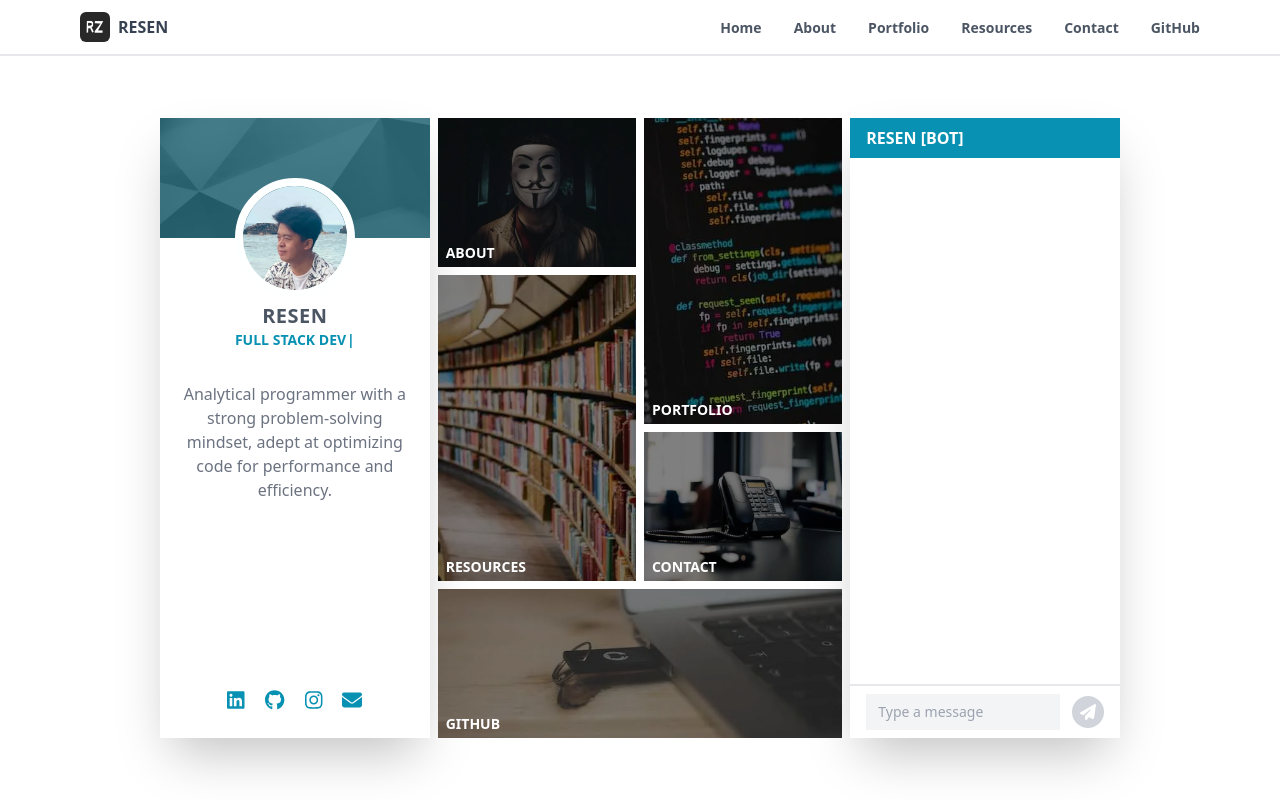
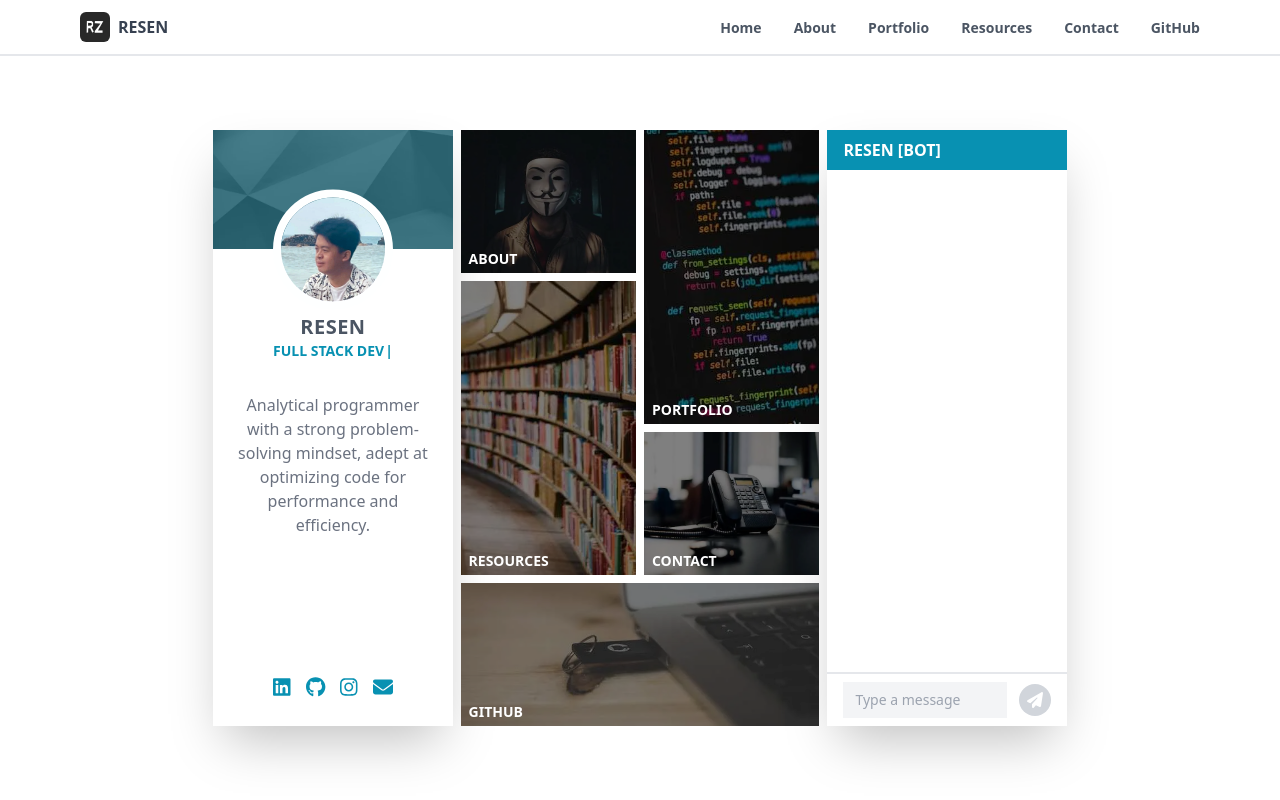
Before and after one commit to resenzhu/nextjs, a Next.js app: page / in a window 1280 px wide. Built offline with nearby package versions, Linux system fonts and the light colour scheme; no server answers; what tailwindcss-animated would draw is missing.

Commit message:
update menu width and height

```diff
--- a/src/app/page.tsx
+++ b/src/app/page.tsx
@@ -15,8 +15,8 @@ const metadata = createMetadata({
 });
 
 const Page = (): JSX.Element => (
-  <section className='h-[calc(100vh-4rem)] md:mx-16 md:grid md:h-[calc(100vh-3.5rem)] md:items-center lg:mx-auto lg:w-3/4'>
-    <div className='h-full md:grid md:h-5/6 md:max-h-full md:grid-cols-[minmax(0,2fr)_minmax(0,3fr)] md:grid-rows-[minmax(0,1fr)_minmax(0,1fr)] md:gap-2 lg:grid-cols-[minmax(0,2fr)_minmax(0,3fr)_minmax(0,2fr)] lg:grid-rows-1'>
+  <section className='h-[calc(100vh-4rem)] md:mx-16 md:grid md:h-[calc(100vh-3.5rem)] md:items-center lg:mx-auto lg:w-4/6'>
+    <div className='h-full md:grid md:h-4/5 md:max-h-full md:grid-cols-[minmax(0,2fr)_minmax(0,3fr)] md:grid-rows-[minmax(0,1fr)_minmax(0,1fr)] md:gap-2 lg:grid-cols-[minmax(0,2fr)_minmax(0,3fr)_minmax(0,2fr)] lg:grid-rows-1'>
       <Profile
         picture={[
           '/images/main/home-profile-picture-original.webp',
```
